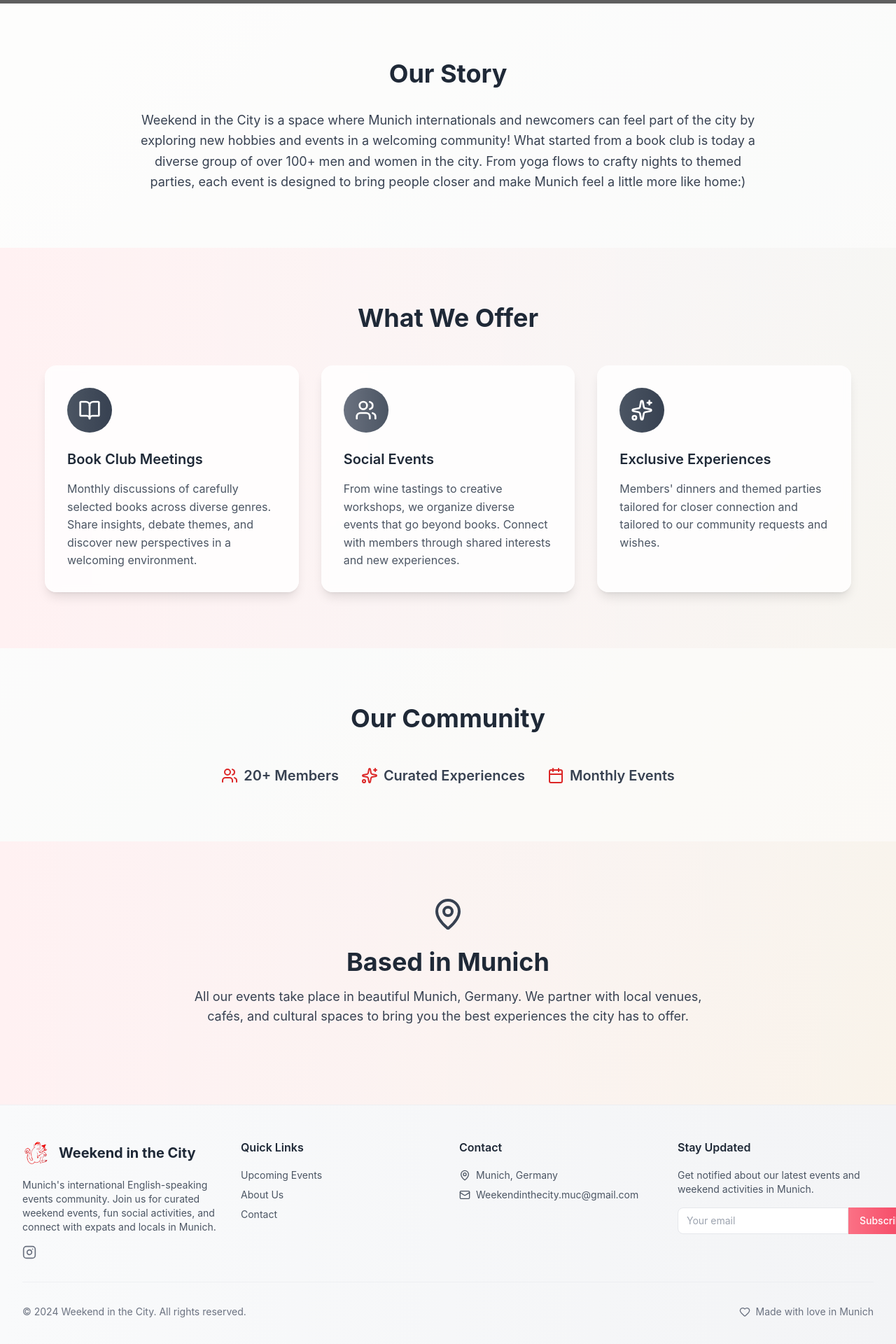
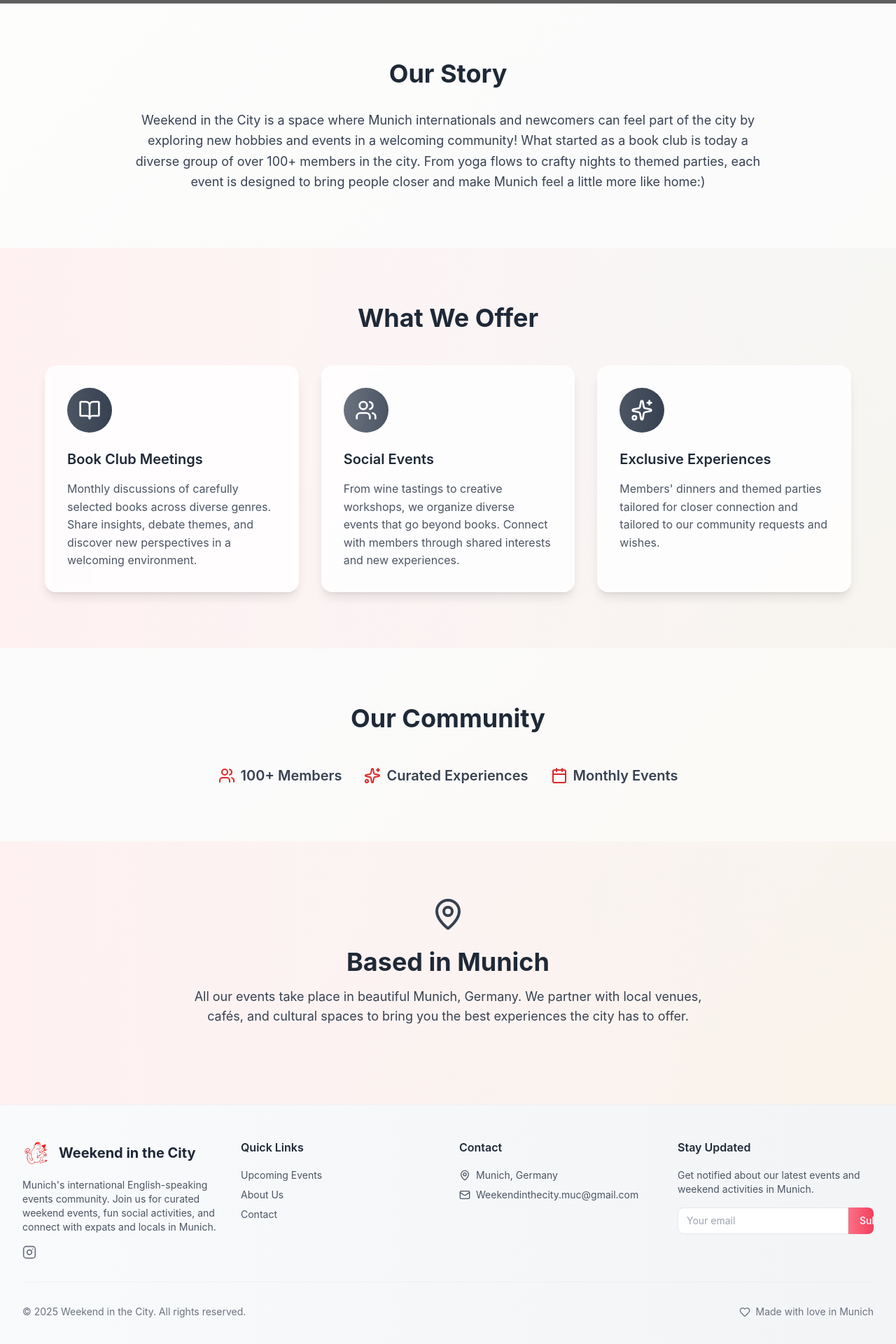
Before and after one commit to tpprogramming22/weekendinthecity, a Next.js app: page /about in a window 1280 px wide. Shown: the part 444-2364 px from the top of the page at 70% size. Built offline with nearby package versions, Linux system fonts and the light colour scheme; grey boxes are pictures that could not be loaded.

Commit message:
Update footer: add 'Coming soon' hover effect to subscribe button
- Add hover/click effect to subscribe button showing 'Coming soon'
- Footer already shows 2025 year

```diff
--- a/src/app/about/page.tsx
+++ b/src/app/about/page.tsx
@@ -31,7 +31,7 @@ export default function AboutPage() {
             <h2 className="text-4xl font-bold text-gray-800 mb-8 text-center">Our Story</h2>
             <div className="space-y-6 text-lg text-gray-700 leading-relaxed text-center">
               <p>
-                Weekend in the City is a space where Munich internationals and newcomers can feel part of the city by exploring new hobbies and events in a welcoming community! What started from a book club is today a diverse group of over 100+ men and women in the city. From yoga flows to crafty nights to themed parties, each event is designed to bring people closer and make Munich feel a little more like home:)
+                Weekend in the City is a space where Munich internationals and newcomers can feel part of the city by exploring new hobbies and events in a welcoming community! What started as a book club is today a diverse group of over 100+ members in the city. From yoga flows to crafty nights to themed parties, each event is designed to bring people closer and make Munich feel a little more like home:)
               </p>
             </div>
           </div>
@@ -88,7 +88,7 @@ export default function AboutPage() {
           <div className="flex items-center justify-center space-x-8 text-sm text-gray-700 max-w-4xl mx-auto">
             <div className="flex items-center">
               <Users className="h-6 w-6 mr-2 text-red-600" />
-              <span className="text-xl font-semibold">20+ Members</span>
+              <span className="text-xl font-semibold">100+ Members</span>
             </div>
             <div className="flex items-center">
               <Sparkles className="h-6 w-6 mr-2 text-red-600" />
--- a/src/components/layout/footer.tsx
+++ b/src/components/layout/footer.tsx
@@ -81,8 +81,13 @@ export function Footer() {
                 placeholder="Your email"
                 className="flex-1 px-3 py-2 text-sm border border-gray-200 rounded-l-lg focus:outline-none focus:ring-2 focus:ring-rose-300"
               />
-              <button className="px-4 py-2 bg-gradient-to-r from-rose-400 to-rose-500 text-white text-sm font-medium rounded-r-lg hover:from-rose-500 hover:to-rose-600 transition-all">
-                Subscribe
+              <button className="group relative px-4 py-2 bg-gradient-to-r from-rose-400 to-rose-500 text-white text-sm font-medium rounded-r-lg hover:from-rose-500 hover:to-rose-600 transition-all overflow-hidden">
+                <span className="inline-block group-hover:opacity-0 transition-opacity">
+                  Subscribe
+                </span>
+                <span className="absolute inset-0 inline-flex items-center justify-center opacity-0 group-hover:opacity-100 transition-opacity">
+                  Coming soon
+                </span>
               </button>
             </div>
           </div>
@@ -90,7 +95,7 @@ export function Footer() {
 
         <div className="border-t border-gray-200/50 mt-8 pt-8 flex flex-col sm:flex-row justify-between items-center">
           <p className="text-gray-500 text-sm">
-            © 2024 Weekend in the City. All rights reserved.
+            © 2025 Weekend in the City. All rights reserved.
           </p>
           <div className="flex items-center space-x-2 mt-4 sm:mt-0">
             <Heart className="h-4 w-4 text-gray-500" />
--- a/src/lib/email-templates.ts
+++ b/src/lib/email-templates.ts
@@ -128,7 +128,7 @@ export function getBookingConfirmationHTML({
           </a>
         </p>
         <p style="font-size: 12px; color: #999; margin: 0;">
-          © 2024 Weekend in the City | Munich, Germany
+          © 2025 Weekend in the City | Munich, Germany
         </p>
       </div>
     </div>
@@ -175,6 +175,6 @@ IMPORTANT INFORMATION
 
 Questions? Contact us at Weekendinthecity.muc@gmail.com
 
-© 2024 Weekend in the City | Munich, Germany
+© 2025 Weekend in the City | Munich, Germany
   `.trim()
 }
```
